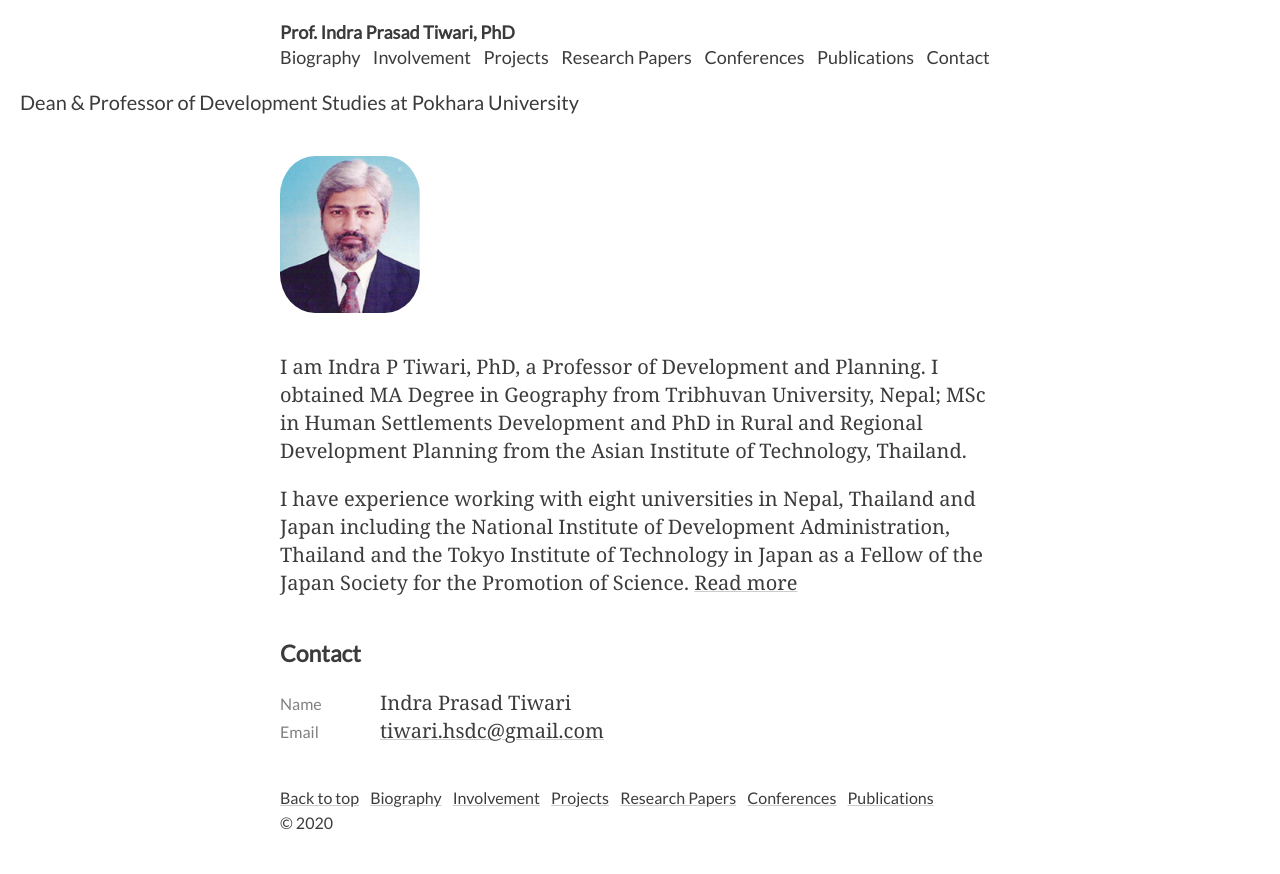
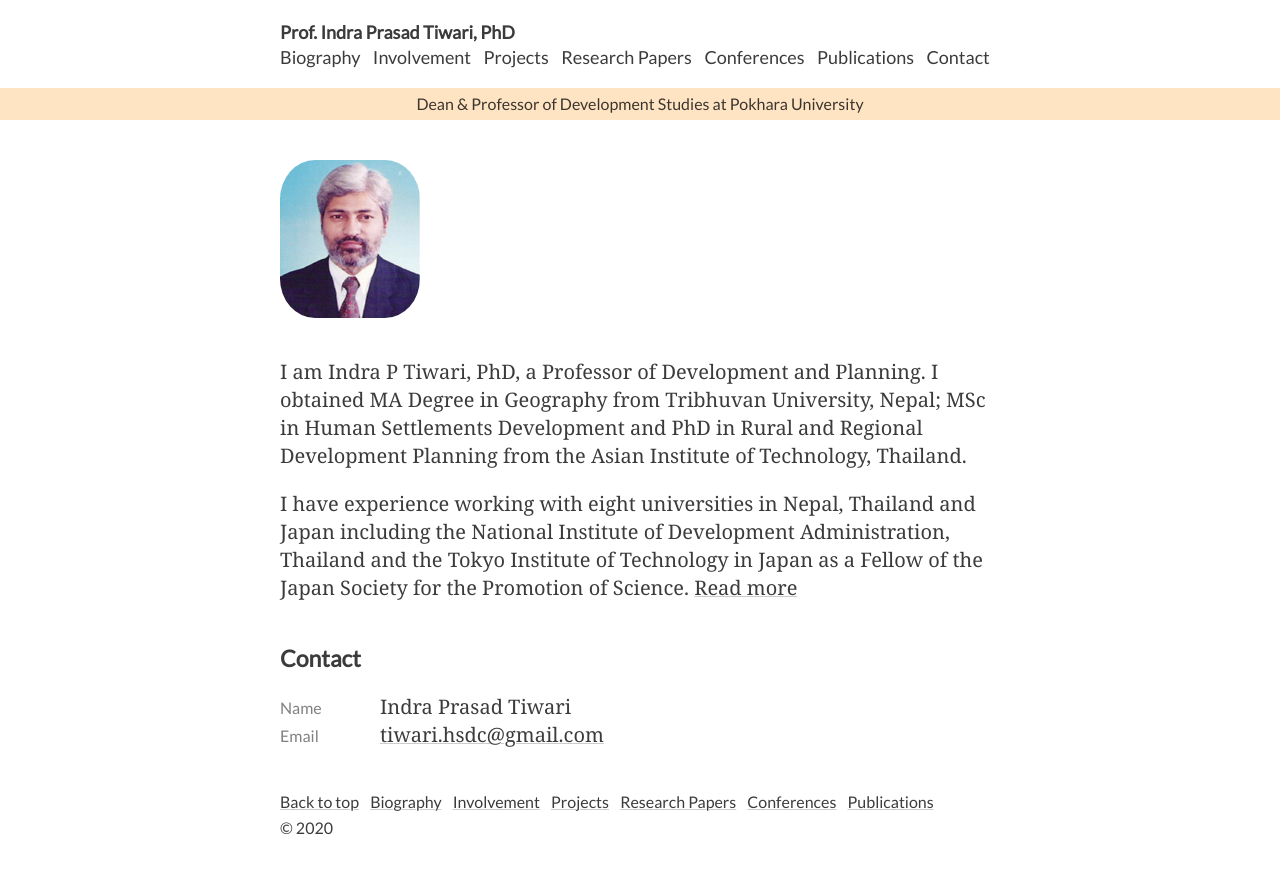
Before and after one commit to PrabhabTiwari/website-ipt, a Jekyll site: the page built from index.htm, in a window 1280 px wide. Shown: the top 874 px of the page. Built offline with Jekyll 4.4.1, drawn with Linux system fonts in a browser that asks for light colours.

Commit message:
Update screen.css

```diff
--- a/assets/css/screen.css
+++ b/assets/css/screen.css
@@ -35,7 +35,7 @@ body {
 	line-height: 1.4
 }
 
-div.redesign {
+div.tagline {
 	background-color: bisque;
 	margin: 0 -1rem;
 	padding: 0.25rem 0.5rem;
@@ -46,7 +46,7 @@ div.redesign {
 	font-size: var(--font-small)
 }
 
-div.redesign a {
+div.tagline a {
 	color: #000
 }
 
```
